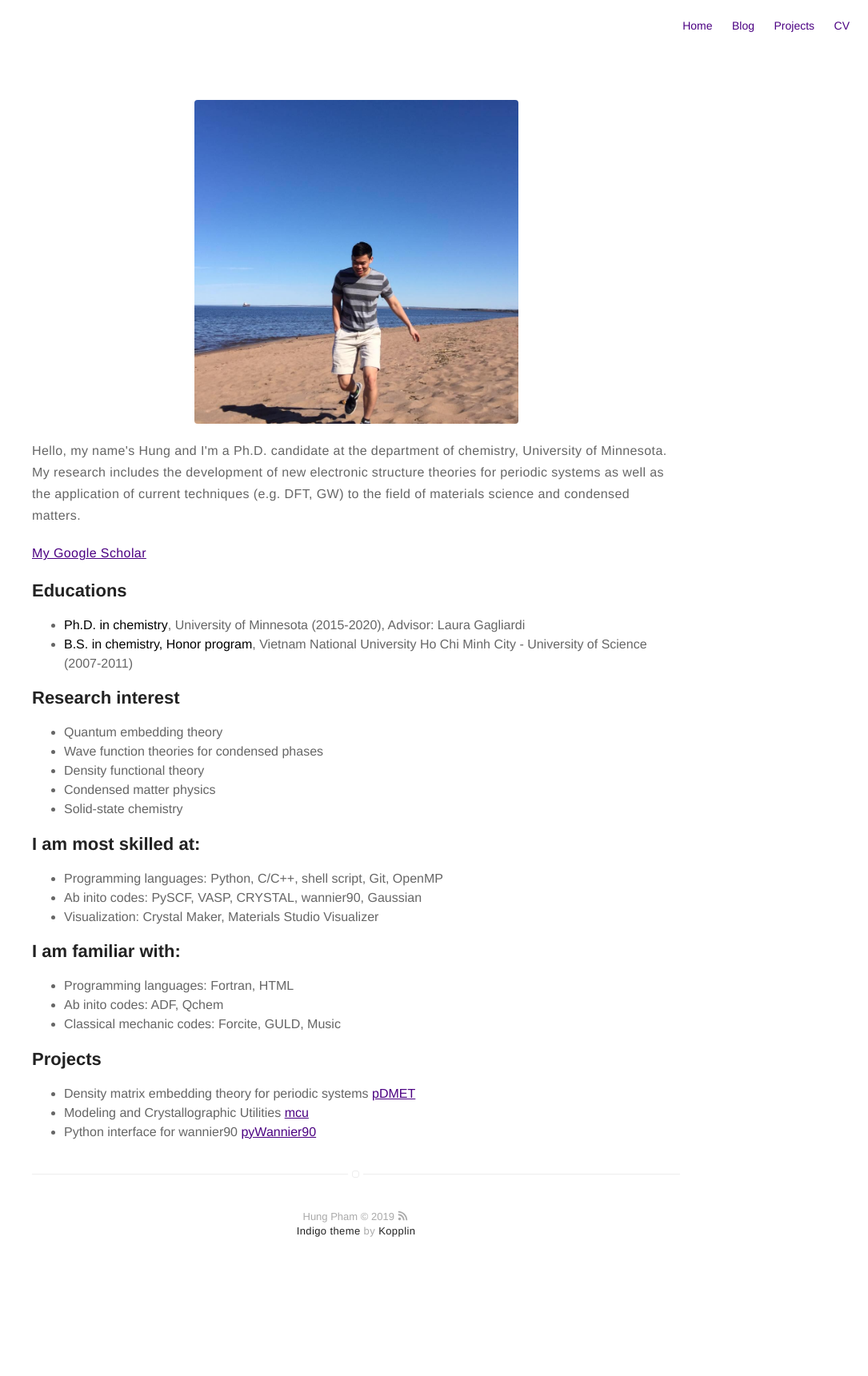
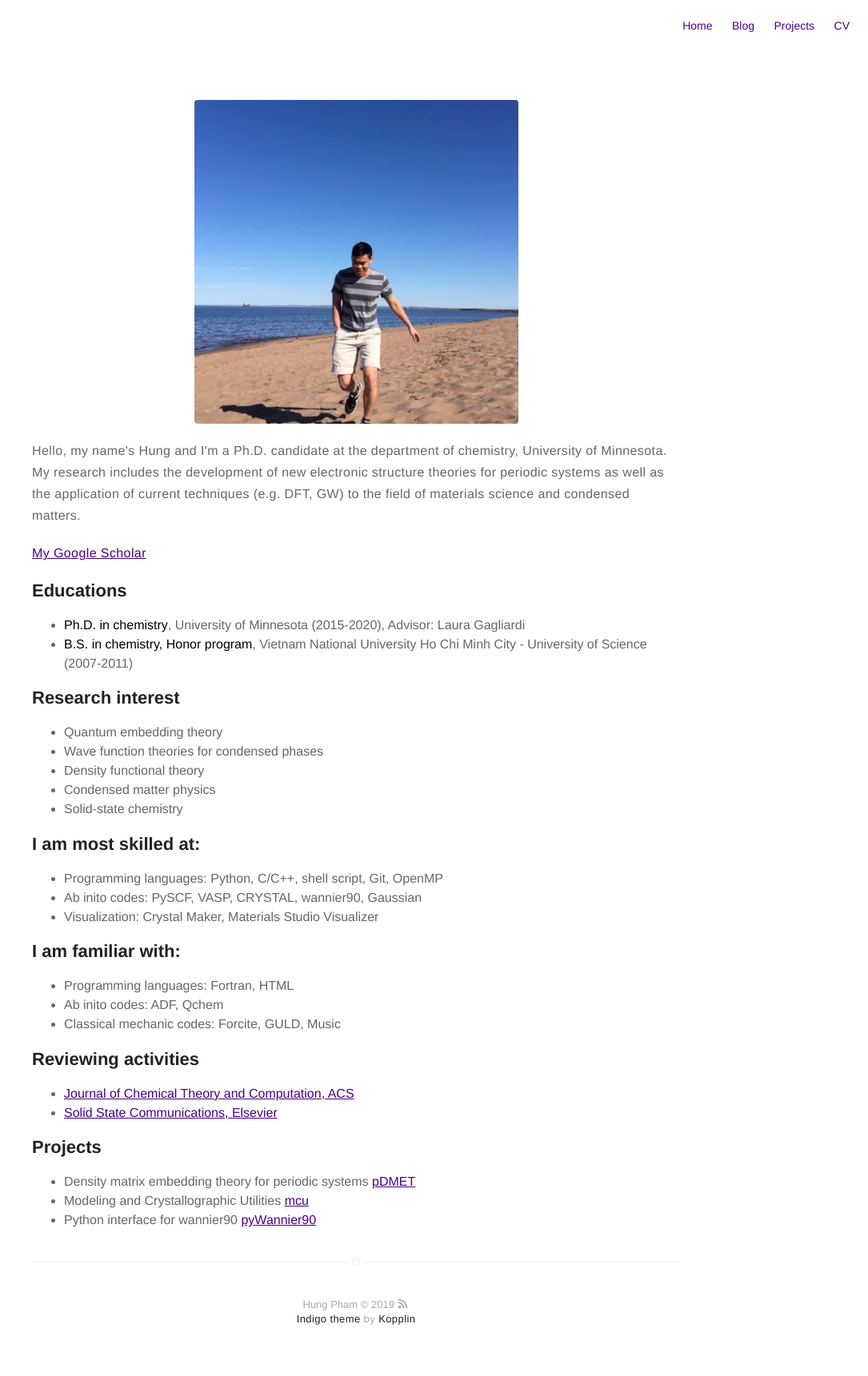
Before and after one commit to hungpham2017/hungpham2017.github.io, a Jekyll site: the page built from about.md, in a window 1280 px wide. Shown: the whole page at 80% size, without its empty margins (195-1280 px from the left). Built offline with Jekyll 4.4.1, drawn with Linux system fonts in a browser that asks for light colours; before the commit the page ends 1611 px from its top, so only the background shows below that.

Commit message:
ADding referee

```diff
--- a/about.md
+++ b/about.md
@@ -21,7 +21,6 @@ My research includes the development of new electronic structure theories for pe
     <li><strong>Ph.D. in chemistry</strong>, University of Minnesota (2015-2020), Advisor: Laura Gagliardi</li>
     <li><strong>B.S. in chemistry, Honor program</strong>, Vietnam National University Ho Chi Minh City - University of Science (2007-2011)</li>
 </ul>
-
 
 <h2>Research interest</h2>
 
@@ -49,6 +48,13 @@ My research includes the development of new electronic structure theories for pe
 	<li>Classical mechanic codes: Forcite, GULD, Music</li>
 </ul>
 
+<h2>Reviewing activities</h2>
+
+<ul class="reviewing-list">
+    <li><a href="https://raw.githubusercontent.com/hungpham2017/hungpham2017.github.io/master/assets/ACS_2018.pdf">Journal of Chemical Theory and Computation, ACS</a></li>
+    <li><a href="https://raw.githubusercontent.com/hungpham2017/hungpham2017.github.io/master/assets/SSC_Elsevier.pdf">Solid State Communications, Elsevier</a></li>
+</ul>
+
 <h2>Projects</h2>
 
 <ul>
```
Also changed, not shown: 2 other files.
